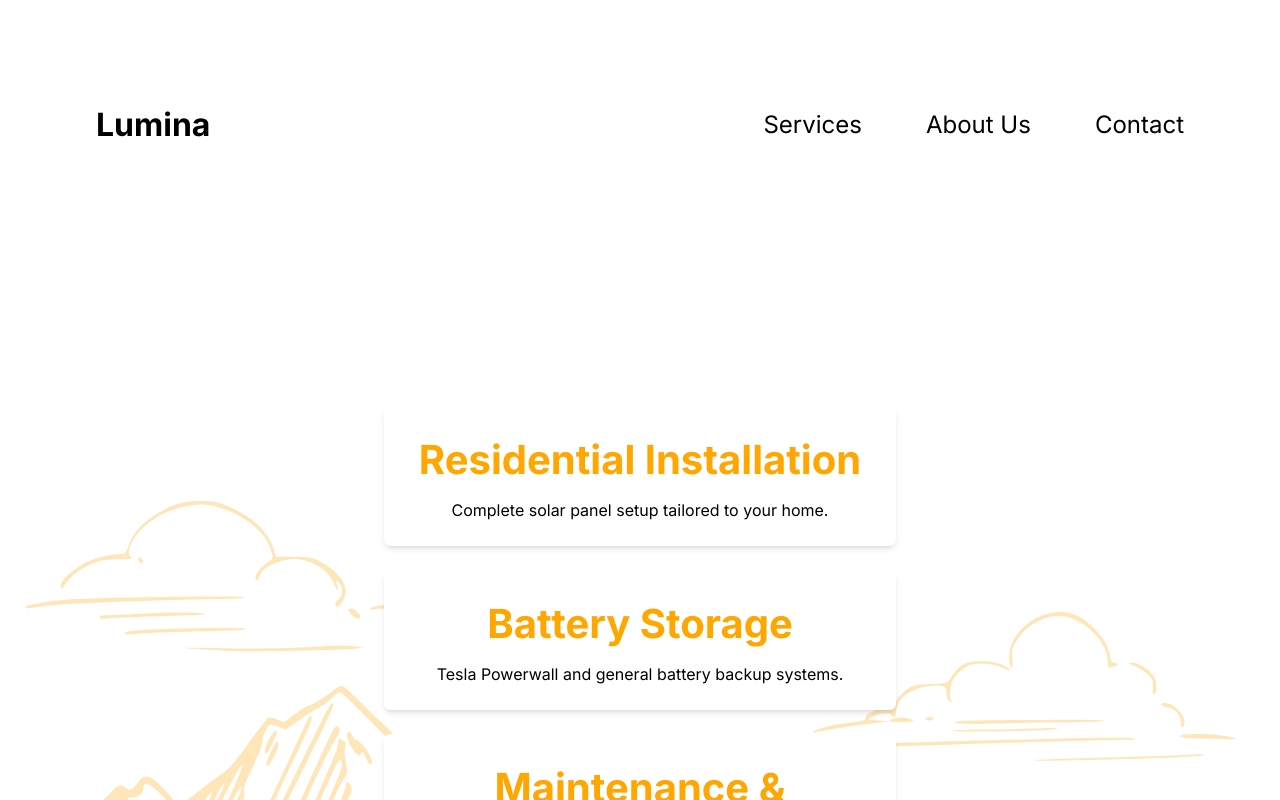
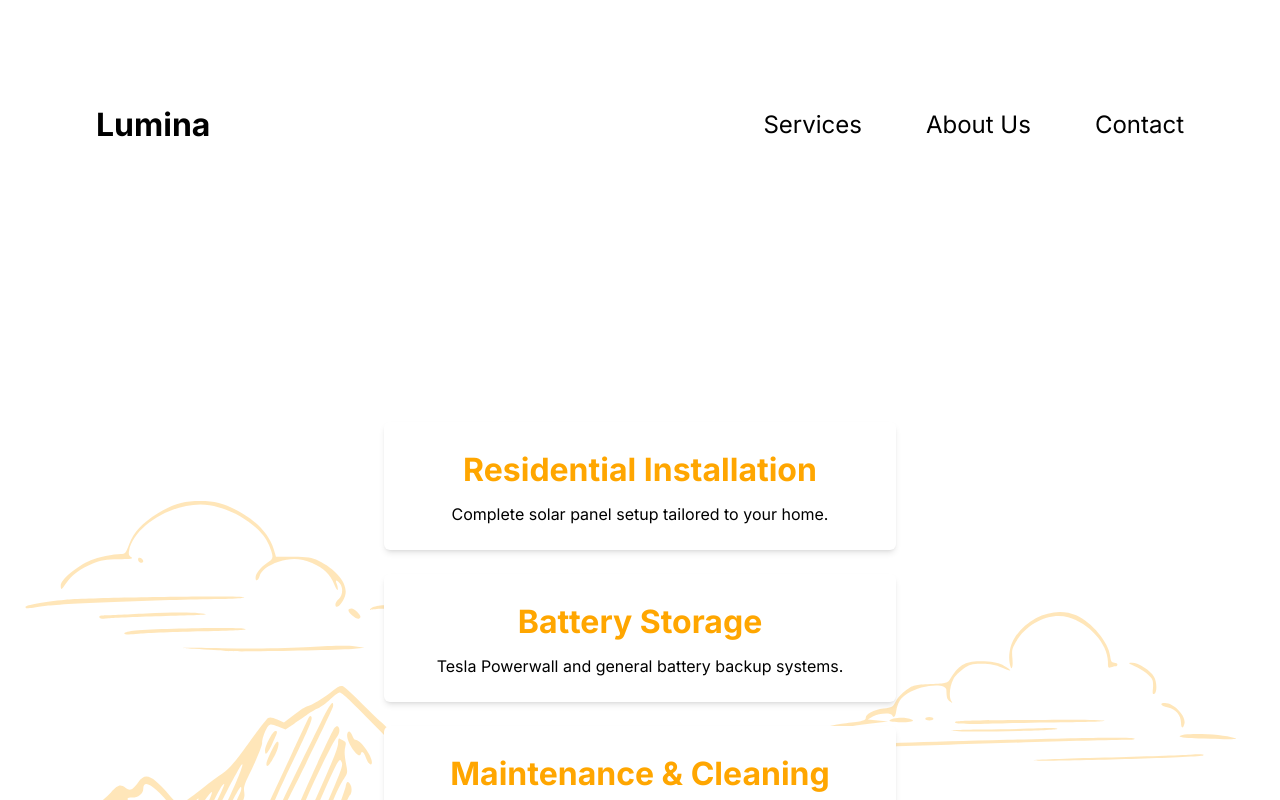
Before and after one commit to FlipVenter/TechnicalTest, a Next.js app: page /services in a window 1280 px wide. Shown: the top 800 px of the page. Built offline with nearby package versions, Linux system fonts and the light colour scheme.

Commit message:
took out the scrollbar

```diff
--- a/app/globals.css
+++ b/app/globals.css
@@ -3,6 +3,11 @@
 /* Apply Inter font globally */
 body {
   font-family: var(--font-inter), sans-serif;
+}
+
+/* Hide scrollbar but keep scrolling */
+::-webkit-scrollbar {
+  display: none;
 }
 
 /* Custom color definitions for Tailwind v4 */
--- a/app/services/page.tsx
+++ b/app/services/page.tsx
@@ -49,7 +49,7 @@ export default function Services() {
           alt=""
           width={1920}
           height={300}
-          className="w-full h-auto"
+          className="w-full h-auto "
           priority
         />
       </div>
@@ -154,9 +154,9 @@ export default function Services() {
         </div>
 
         {/* Services List Section */}
-        <div className="w-full h-[60vh] flex flex-col items-center justify-center gap-6 p-8  z-10">
+        <div className="w-full h-[60vh] flex flex-col items-center justify-center gap-[3vh] p-8  z-10">
           <div className="h-[20vh] w-[40vw] p-6 text-center rounded-md shadow-md bg-white z-10">
-            <h2 className="text-[5vh] font-bold text-sun mb-2">
+            <h2 className="text-[4vh] font-bold text-sun mb-2">
               Residential Installation
             </h2>
             <p className="text-[2vh] text-wrap">
@@ -165,7 +165,7 @@ export default function Services() {
           </div>
 
           <div className="h-[20vh] w-[40vw] p-6 text-center  rounded-md shadow-md bg-white z-10">
-            <h2 className="text-[5vh] font-bold text-sun mb-2">
+            <h2 className="text-[4vh] font-bold text-sun mb-2">
               Battery Storage
             </h2>
             <p className="text-[2vh] text-wrap">
@@ -174,7 +174,7 @@ export default function Services() {
           </div>
 
           <div className="h-[20vh] w-[40vw] p-6 text-center rounded-md shadow-md bg-white z-10">
-            <h2 className="text-[5vh] font-bold text-sun mb-2">
+            <h2 className="text-[4vh] font-bold text-sun mb-2">
               Maintenance & Cleaning
             </h2>
             <p className="text-[2vh] text-wrap">
```
